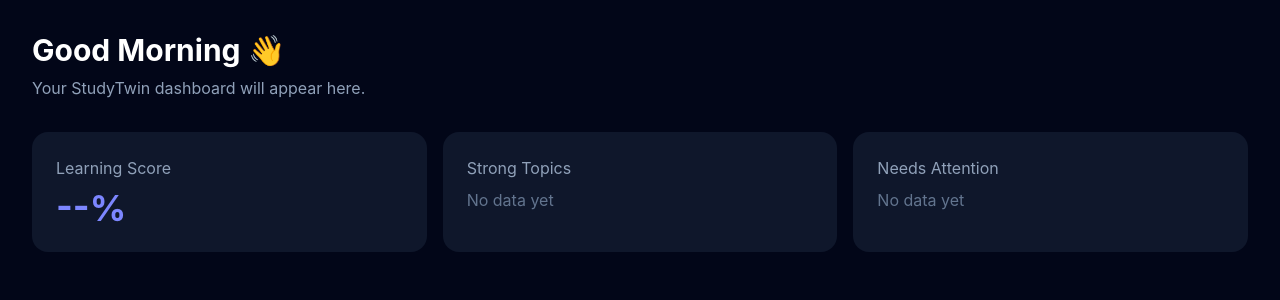
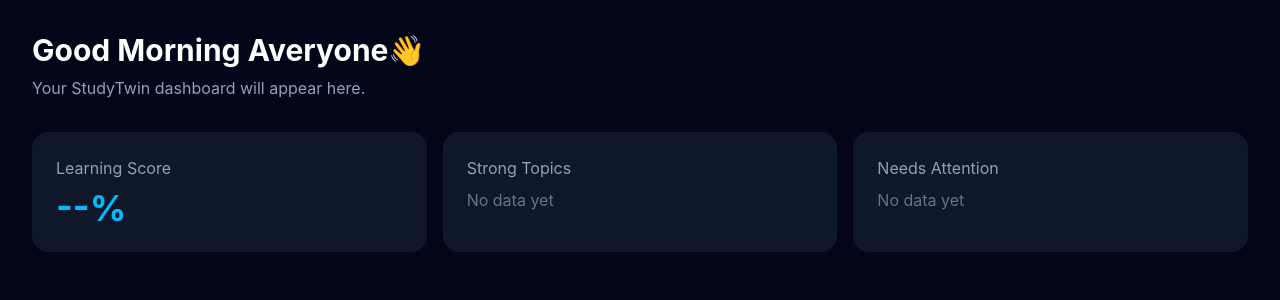
Before and after one commit to siddharthg0077/studytwin-ai, a React app in the folder frontend/: page /dashboard in a window 1280 px wide. Shown: the top 300 px of the page. Built offline with nearby package versions, Linux system fonts and the light colour scheme; the HTML template or start-up script is replaced by a standard one.

Commit message:
chore: tweak dashboard greeting

```diff
--- a/frontend/src/pages/Dashboard.jsx
+++ b/frontend/src/pages/Dashboard.jsx
@@ -1,13 +1,13 @@
 function Dashboard() {
   return (
     <div className="min-h-screen bg-slate-950 p-8 text-white">
-      <h1 className="text-3xl font-bold">Good Morning 👋</h1>
+      <h1 className="text-3xl font-bold">Good Morning Averyone👋</h1>
       <p className="mt-2 text-slate-400">Your StudyTwin dashboard will appear here.</p>
 
       <div className="mt-8 grid gap-4 md:grid-cols-3">
         <div className="rounded-2xl bg-slate-900 p-6">
           <p className="text-slate-400">Learning Score</p>
-          <p className="mt-2 text-4xl font-bold text-indigo-400">--%</p>
+          <p className="mt-2 text-4xl font-bold text-sky-400">--%</p>
         </div>
         <div className="rounded-2xl bg-slate-900 p-6">
           <p className="text-slate-400">Strong Topics</p>
```
